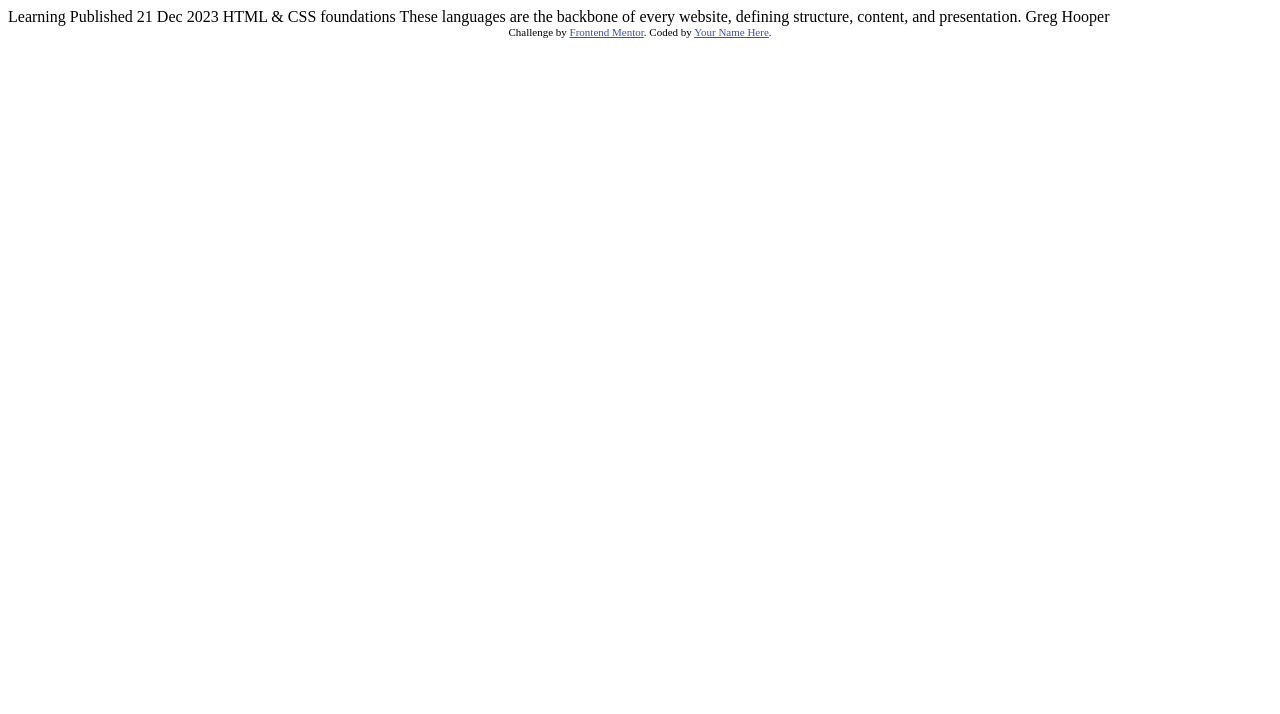
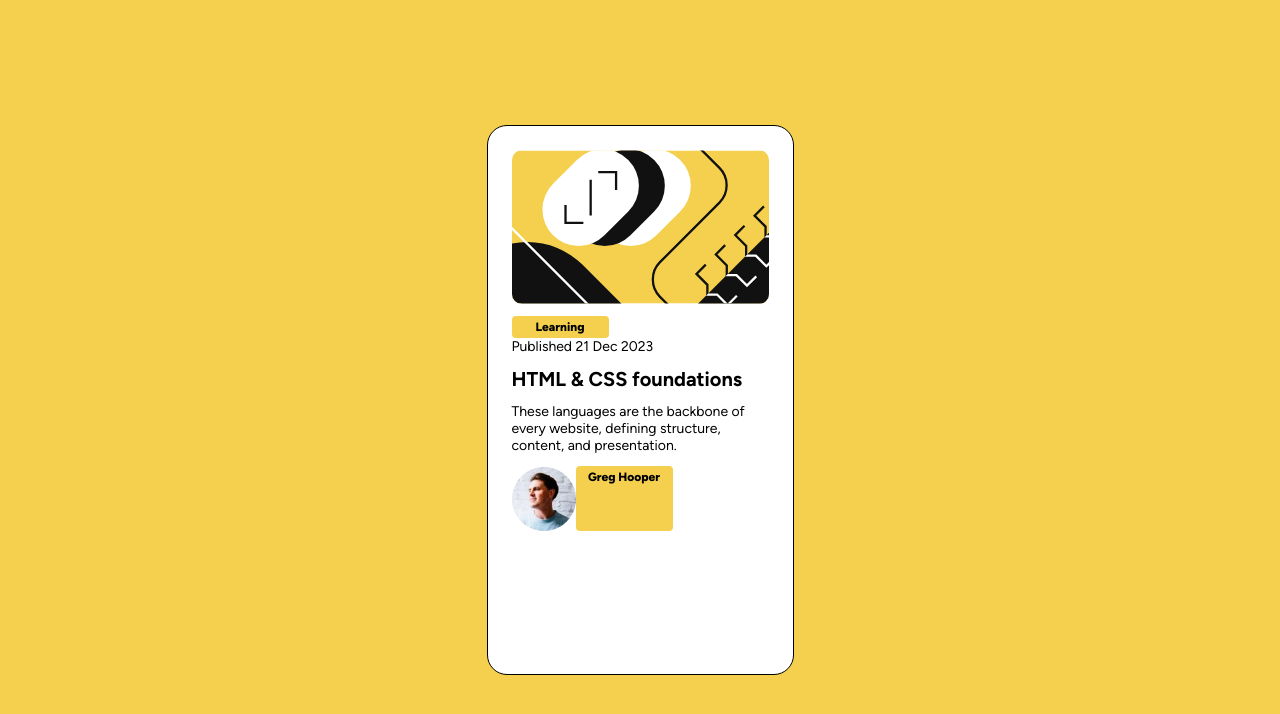
Before and after one commit to NettoAaA/projeto-blog-preview, a plain HTML site: page blog-preview-card-main/index.html in a window 1280 px wide. Drawn offline with Linux system fonts and the light colour scheme.

Commit message:
inicio da formatação em css

```diff
--- a/blog-preview-card-main/index.html
+++ b/blog-preview-card-main/index.html
@@ -2,33 +2,24 @@
 <html lang="en">
 <head>
   <meta charset="UTF-8">
-  <meta name="viewport" content="width=device-width, initial-scale=1.0"> <!-- displays site properly based on user's device -->
-
+  <meta name="viewport" content="width=device-width, initial-scale=1.0">
   <link rel="icon" type="image/png" sizes="32x32" href="./assets/images/favicon-32x32.png">
-
+  <link rel="stylesheet" href="styles/style.css">
   <title>Frontend Mentor | Blog preview card</title>
-
-  <!-- Feel free to remove these styles or customise in your own stylesheet 👍 -->
-  <style>
-    .attribution { font-size: 11px; text-align: center; }
-    .attribution a { color: hsl(228, 45%, 44%); }
-  </style>
 </head>
 <body>
-
-  Learning
-
-  Published 21 Dec 2023
-
-  HTML & CSS foundations
-
-  These languages are the backbone of every website, defining structure, content, and presentation.
-
-  Greg Hooper
-
-  <div class="attribution">
-    Challenge by <a href="https://www.frontendmentor.io?ref=challenge" target="_blank">Frontend Mentor</a>.
-    Coded by <a href="#">Your Name Here</a>.
-  </div>
+  <main>
+    <img src="assets/images/illustration-article.svg" alt="illustration-article">
+    <header>
+      <h2>Learning</h2>
+      <p>Published 21 Dec 2023</p>
+      <h1>HTML & CSS foundations</h1>
+    </header>
+    <p>These languages are the backbone of every website, defining structure, content, and presentation.</p>
+    <footer>
+      <img src="assets/images/image-avatar.webp" alt="">
+      <h2>Greg Hooper</h2>
+    </footer>
+  </main>
 </body>
 </html>
--- /dev/null
+++ b/blog-preview-card-main/styles/style.css
@@ -0,0 +1,84 @@
+@font-face {
+  font-family: 'fig-tree';
+  src: url(../assets/fonts/Figtree-VariableFont_wght.ttf);
+}
+
+@font-face {
+  font-family: ;
+  src: url(../assets/fonts/Figtree-Italic-VariableFont_wght.ttf);
+}
+
+:root {
+  --fonte-principal: 'fig-tree';
+  --fonte-italico: 'fif-tree-italic';
+
+  --cor-fundo: #F4D04E;
+  --cor-paragrafo: #6B6B6B;
+}
+
+* {
+  margin: 0px;
+  padding: 0px;
+
+  font-family: var(--fonte-principal);
+}
+
+body, html {
+  background-color: var(--cor-fundo);
+
+  display: flex;
+  justify-content: center;
+  align-items: center;
+
+  height: 100vh;
+  width: 100vw;
+}
+
+main {
+  background-color: white;
+  width: 257px;
+  height: 500px;
+
+  border-radius: 20px;
+  border: 1px solid black;
+
+  display: flex;
+  flex-direction: column;
+
+  padding: 24px;
+}
+
+main > img, header, p {
+  margin-bottom: 12px;
+}
+
+main img {
+  background-size: cover;
+  border-radius: 10px;
+}
+
+main p {
+  font-size: 14px;
+}
+
+main h1 {
+  font-size: 20px;
+}
+
+main h2 {
+  font-size: 12px;
+  font-weight: 800;
+
+  text-align: center;
+
+  background-color: var(--cor-fundo);
+
+  padding: 4px 12px;
+  width: 73px;
+  border-radius: 4px;
+}
+
+footer {
+  display: flex;
+  flex-direction: row;
+}
```
